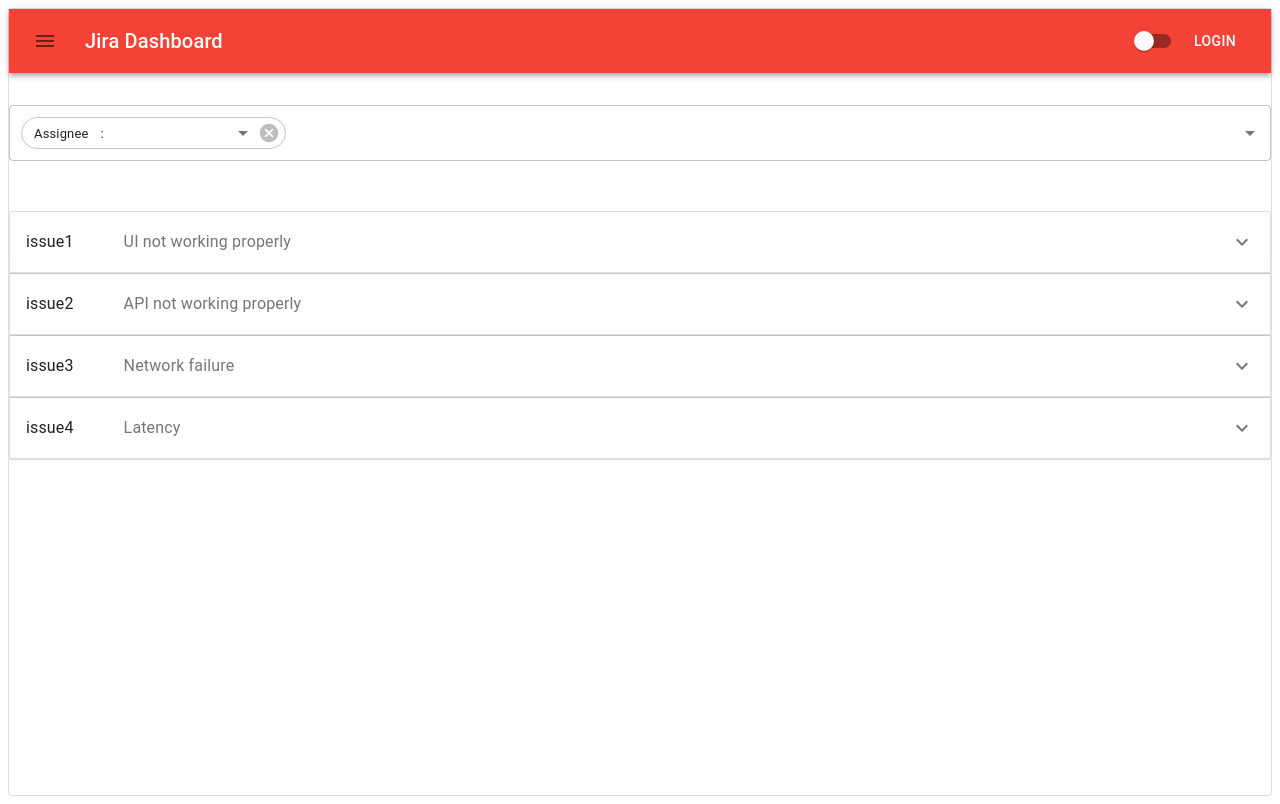
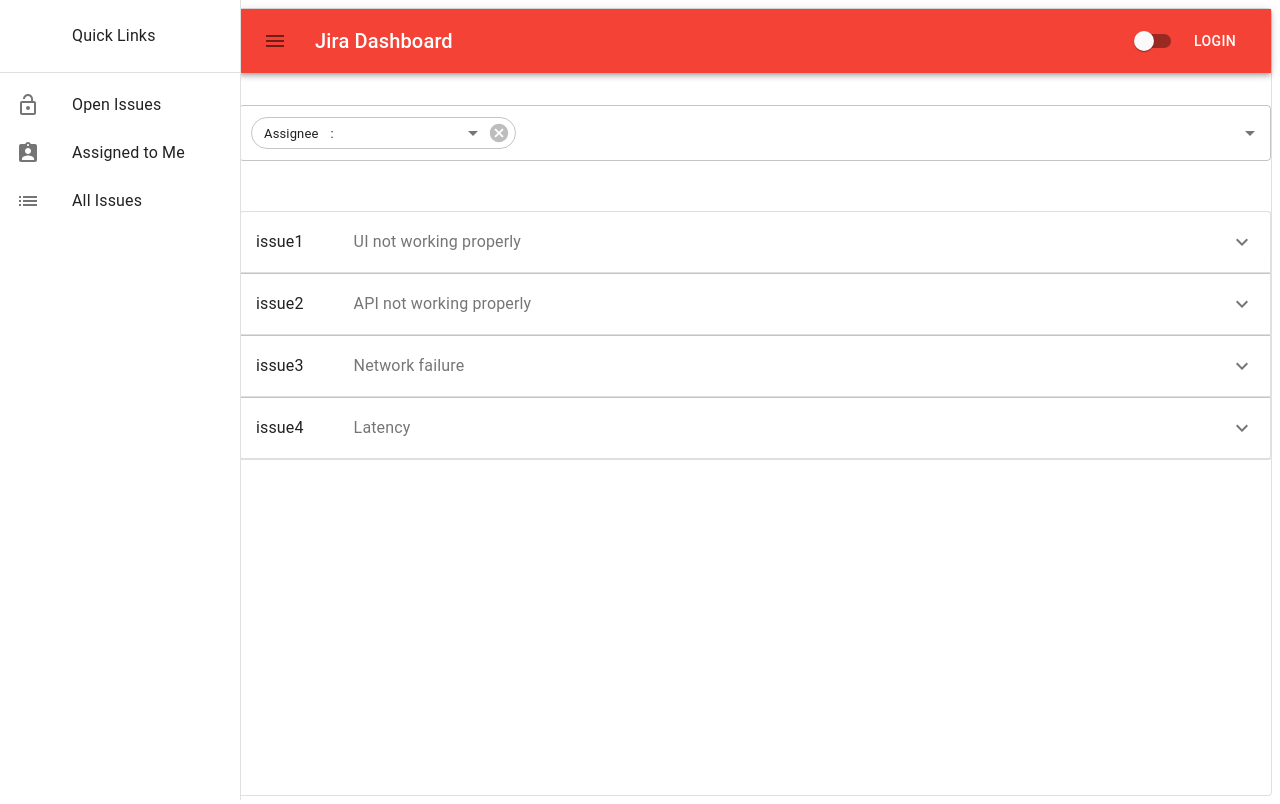
Before and after one commit to johnconnor31/Jira_React, a React app: page / in a window 1280 px wide. Both pictures are taken after a click on the button 45 px from the left and 41 px from the top of the page. Built offline with nearby package versions, Linux system fonts and the light colour scheme.

Commit message:
Added left side menu

```diff
--- a/src/components/App.js
+++ b/src/components/App.js
@@ -2,12 +2,31 @@
 import { ThemeProvider, createMuiTheme, makeStyles } from '@material-ui/core/styles';
 import { Paper } from '@material-ui/core';
 import Header from './Header';
+import LeftSideMenu from './LeftSideMenu';
 import SearchWidget from './SearchWidget';
 import TicketList from './TicketList';
 
+const drawerWidth = '240';
+const useStyles = makeStyles(theme => ({
+    paperStyle: {
+        minHeight:'98.2vh',
+        width: props => props.openDrawer &&  `calc(100%-${drawerWidth}px)`,
+        marginLeft: props => props.openDrawer && `${drawerWidth-10}px`,
+        transition: props => theme.transitions.create(['width','margin'], {
+            easing: theme.transitions.easing.sharp,
+            duration: props.openDrawer ? theme.transitions.duration.enteringScreen : theme.transitions.duration.leavingScreen
+        })
+    }
+}));
+
 export default function App() {
+    const [openDrawer, setOpenDrawer] = React.useState(false);
     const [mode, setMode] = React.useState('light');
     const [subOptions, setSubOptions] = React.useState([]);
+    const classes = useStyles({openDrawer});
+    function toggleDrawer() {
+        openDrawer ? setOpenDrawer(false): setOpenDrawer(true);
+    }
     function switchMode(){
         if(mode==='light') {
             setMode('dark');
@@ -28,8 +47,9 @@
     });
         return(
             <ThemeProvider theme={theme}>
-            <Paper variant='outlined' style={{minHeight:'98.2vh'}}>
-                <Header switchMode={switchMode} />
+            <LeftSideMenu open={openDrawer} drawerWidth={drawerWidth} />
+            <Paper variant='outlined' className={classes.paperStyle}>
+                <Header switchMode={switchMode} toggleDrawer={toggleDrawer} drawerWidth={drawerWidth} />
                 <SearchWidget subOptions={subOptions} setSubOptions={setSubOptions} />
                 <TicketList subOptions={subOptions} />
             </Paper>
--- a/src/components/Header.js
+++ b/src/components/Header.js
@@ -20,13 +20,13 @@
 }));
 
 export default function Header(props) {
-    const switchMode = props.switchMode;
+    const { switchMode, toggleDrawer } = props;
 
     const styles = useStyles();
     return (
         <AppBar position='static'>
                 <Toolbar>
-                    <IconButton className={styles.menuButton} edge='start'>
+                    <IconButton className={styles.menuButton} edge='start' onClick={toggleDrawer}>
                         <MenuIcon />
                     </IconButton>
                     <Typography className={styles.title} variant='h6'>
--- /dev/null
+++ b/src/components/LeftSideMenu.js
@@ -0,0 +1,38 @@
+import React from 'react';
+import { Drawer, List, ListItem, ListItemIcon, ListItemText, Typography, Divider } from '@material-ui/core';
+import { makeStyles } from '@material-ui/styles';
+import { LockOpen, AssignmentInd, List as AllList } from '@material-ui/icons';
+
+const useStyles = makeStyles(theme => ({
+    drawerStyles: {
+        width: props =>  props.drawerWidth+'px',
+        transition: props => theme.transitions.create(['width','margin'], {
+            easing: theme.transitions.easing.sharp,
+            duration: props.open ? theme.transitions.duration.enteringScreen : theme.transitions.duration.leavingScreen
+        })
+    }
+}));
+
+export default function drawer(props) {
+    const { open } = props;
+    const classes = useStyles(props);
+    const menuOptions = ['Open Issues', 'Assigned to Me', 'All Issues'];
+    return (
+        <Drawer open={open} variant='persistent'>
+            <Typography style={{margin: '10% 30%'}}>Quick Links</Typography>
+            <Divider />
+            <List className={classes.drawerStyles}>
+                {
+                menuOptions.map((val, i) => <ListItem button>
+                    {i===0 && <ListItemIcon><LockOpen /></ListItemIcon>}
+                    {i===1 && <ListItemIcon><AssignmentInd /></ListItemIcon>}
+                    {i===2 && <ListItemIcon><AllList /></ListItemIcon>}
+                    <ListItemText>
+                        {val}
+                    </ListItemText>
+                </ListItem>)
+            }
+            </List>
+        </Drawer>
+    );
+}
```
